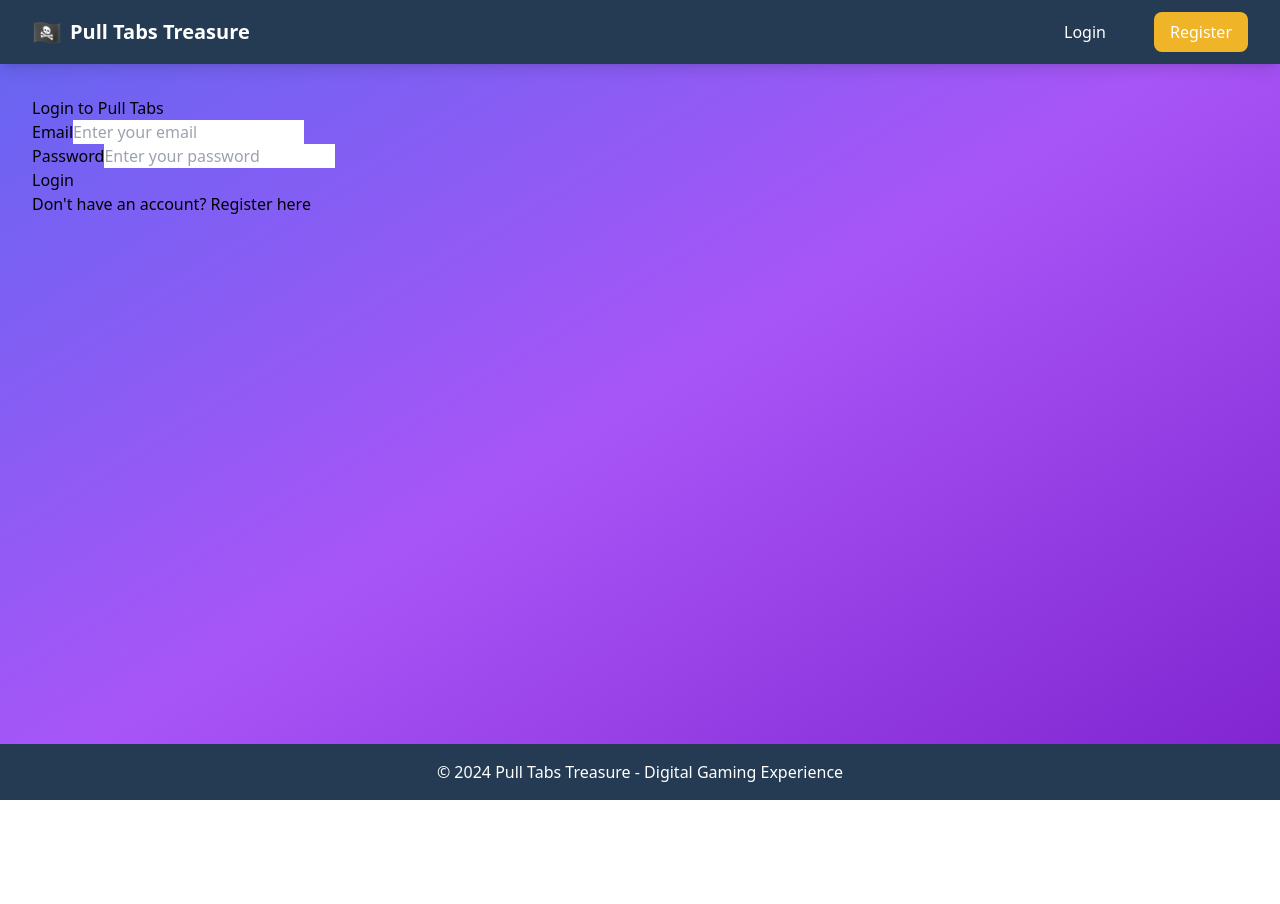
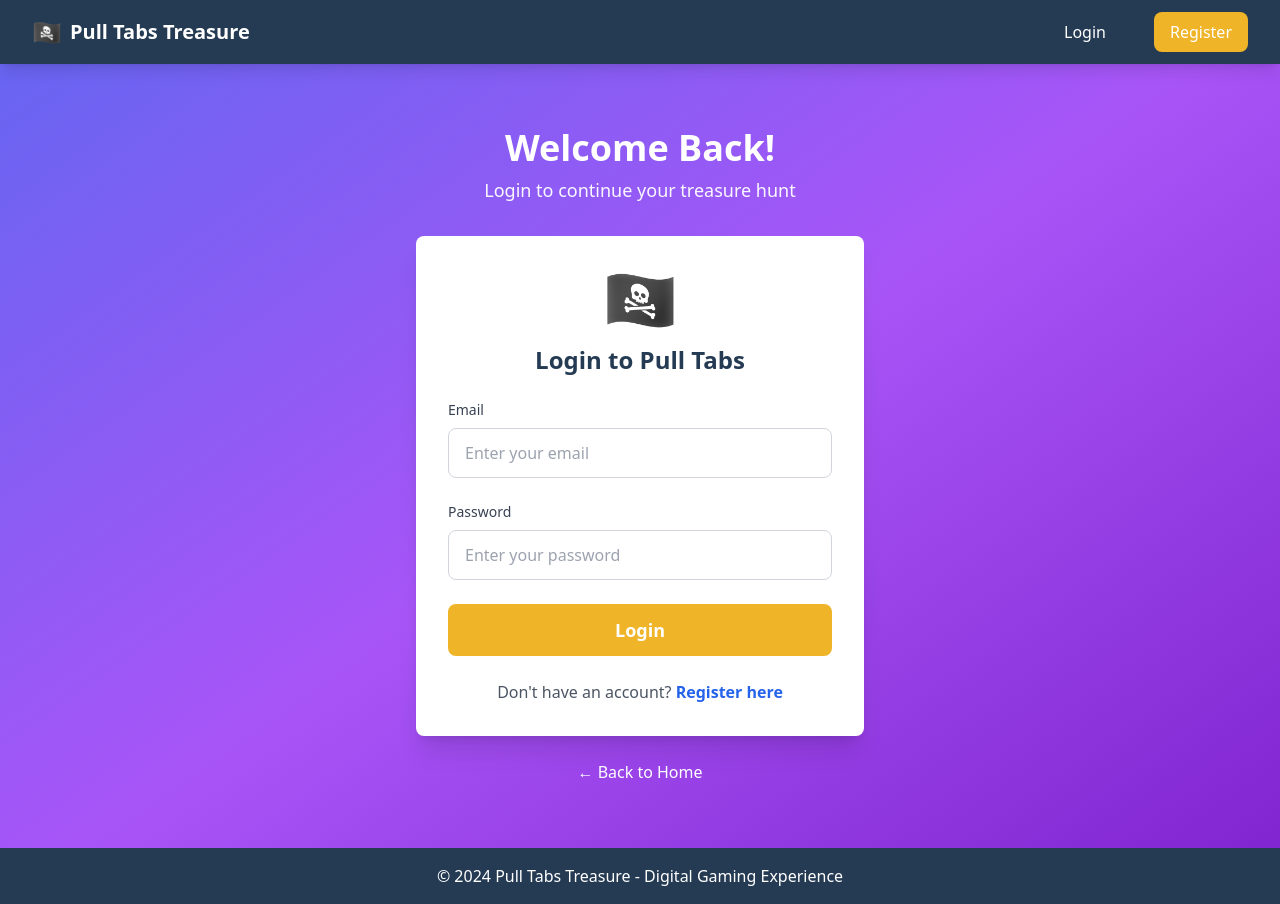
Before and after one commit to Benjafo/pull-tabs, a React (Vite) app in the folder client/: page /login in a window 1280 px wide. Before the commit the page ends 800 px from the top, so only its background shows below. Built offline with nearby package versions, Linux system fonts and the light colour scheme; no server answers.

Commit message:
checkpoint: modify client/src/pages/LoginPage.tsx,server/src/app.ts - 14:02

```diff
--- a/client/src/pages/LoginPage.tsx
+++ b/client/src/pages/LoginPage.tsx
@@ -1,10 +1,121 @@
-import { LoginForm } from '../components/auth/LoginForm';
+import { useState } from 'react';
+import type { FormEvent } from 'react';
+import { Link, useNavigate } from 'react-router-dom';
+import { useAuth } from '../hooks/useAuth';
 
 export function LoginPage() {
+  const navigate = useNavigate();
+  const { login, error, clearError } = useAuth();
+  const [formData, setFormData] = useState({
+    email: '',
+    password: '',
+  });
+  const [isSubmitting, setIsSubmitting] = useState(false);
+
+  const handleChange = (e: React.ChangeEvent<HTMLInputElement>) => {
+    const { name, value } = e.target;
+    setFormData(prev => ({ ...prev, [name]: value }));
+    if (error) clearError();
+  };
+
+  const handleSubmit = async (e: FormEvent) => {
+    e.preventDefault();
+    setIsSubmitting(true);
+
+    try {
+      await login(formData);
+      navigate('/game');
+    } catch {
+      // Error is handled in context
+    } finally {
+      setIsSubmitting(false);
+    }
+  };
+
   return (
-    <div className="auth-page">
-      <div className="auth-container">
-        <LoginForm />
+    <div className="py-8">
+      <div className="max-w-md mx-auto">
+        {/* Header */}
+        <div className="text-center text-white mb-8">
+          <h1 className="text-4xl font-bold mb-2 text-shadow-lg">
+            Welcome Back!
+          </h1>
+          <p className="text-lg opacity-95">
+            Login to continue your treasure hunt
+          </p>
+        </div>
+
+        {/* Login Form */}
+        <div className="bg-white rounded-lg shadow-xl p-8">
+          <form onSubmit={handleSubmit} className="space-y-6">
+            <div className="text-center mb-6">
+              <span className="text-6xl">🏴‍☠️</span>
+              <h2 className="text-2xl font-bold text-primary-800 mt-4">Login to Pull Tabs</h2>
+            </div>
+
+            {error && (
+              <div className="bg-red-50 border border-red-200 text-red-700 px-4 py-3 rounded-lg" role="alert">
+                {error}
+              </div>
+            )}
+
+            <div>
+              <label htmlFor="email" className="block text-sm font-medium text-gray-700 mb-2">
+                Email
+              </label>
+              <input
+                id="email"
+                type="email"
+                name="email"
+                value={formData.email}
+                onChange={handleChange}
+                required
+                disabled={isSubmitting}
+                placeholder="Enter your email"
+                className="w-full px-4 py-3 border border-gray-300 rounded-lg focus:ring-2 focus:ring-accent-500 focus:border-transparent disabled:opacity-50 disabled:cursor-not-allowed"
+              />
+            </div>
+
+            <div>
+              <label htmlFor="password" className="block text-sm font-medium text-gray-700 mb-2">
+                Password
+              </label>
+              <input
+                id="password"
+                type="password"
+                name="password"
+                value={formData.password}
+                onChange={handleChange}
+                required
+                disabled={isSubmitting}
+                placeholder="Enter your password"
+                className="w-full px-4 py-3 border border-gray-300 rounded-lg focus:ring-2 focus:ring-accent-500 focus:border-transparent disabled:opacity-50 disabled:cursor-not-allowed"
+              />
+            </div>
+
+            <button
+              type="submit"
+              disabled={isSubmitting}
+              className="w-full bg-accent-500 hover:bg-accent-600 text-white py-3 px-6 rounded-lg text-lg font-bold transform transition-all hover:scale-105 hover:shadow-xl disabled:opacity-50 disabled:cursor-not-allowed disabled:transform-none"
+            >
+              {isSubmitting ? 'Logging in...' : 'Login'}
+            </button>
+
+            <div className="text-center text-gray-600">
+              Don't have an account?{' '}
+              <Link to="/register" className="text-blue-600 hover:text-blue-700 font-semibold">
+                Register here
+              </Link>
+            </div>
+          </form>
+        </div>
+
+        {/* Back to Home Link */}
+        <div className="text-center mt-6">
+          <Link to="/" className="text-white hover:text-accent-300 font-medium">
+            ← Back to Home
+          </Link>
+        </div>
       </div>
     </div>
   );
```
Also changed, not shown: 1 other file (tests, documents, lock files or other folders).
